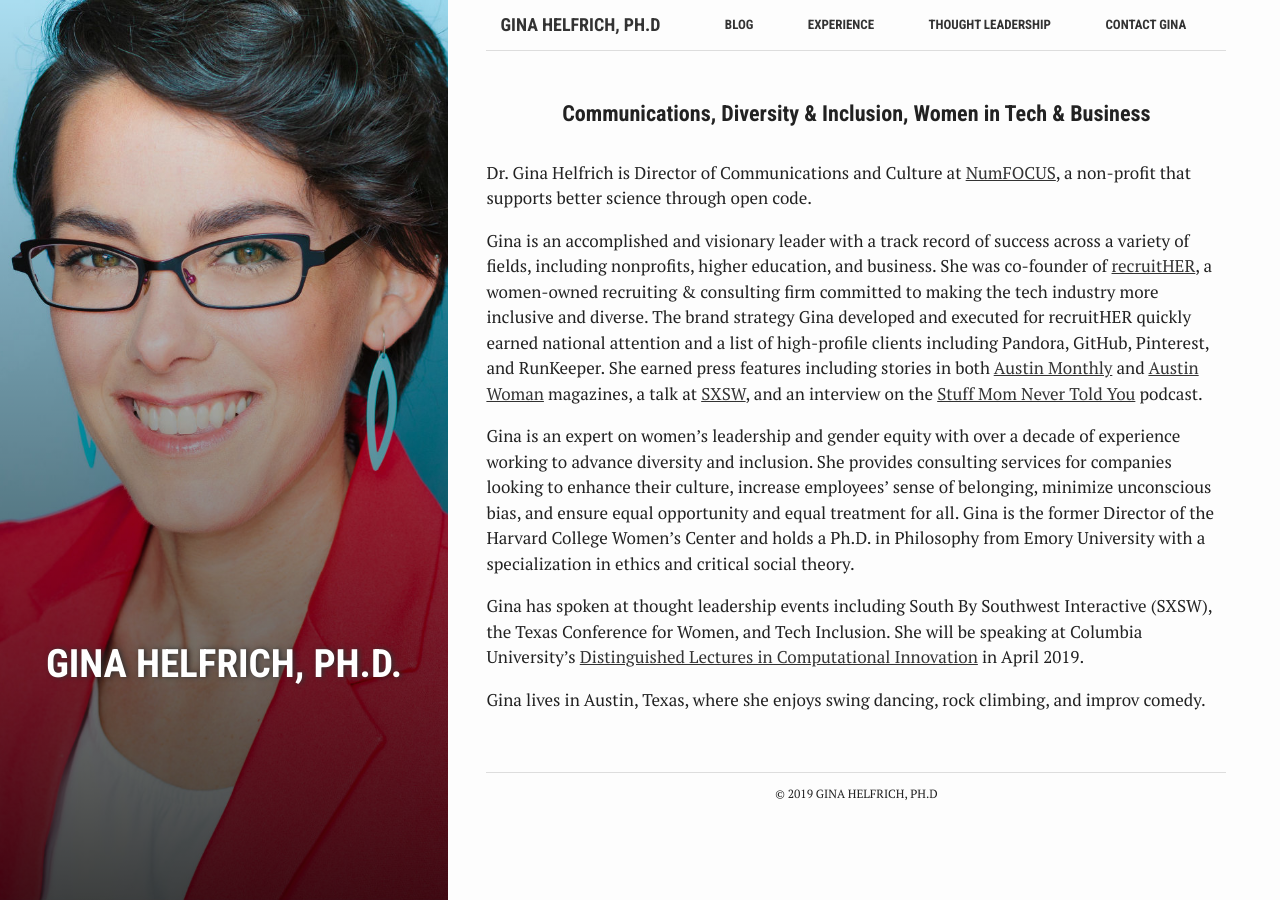
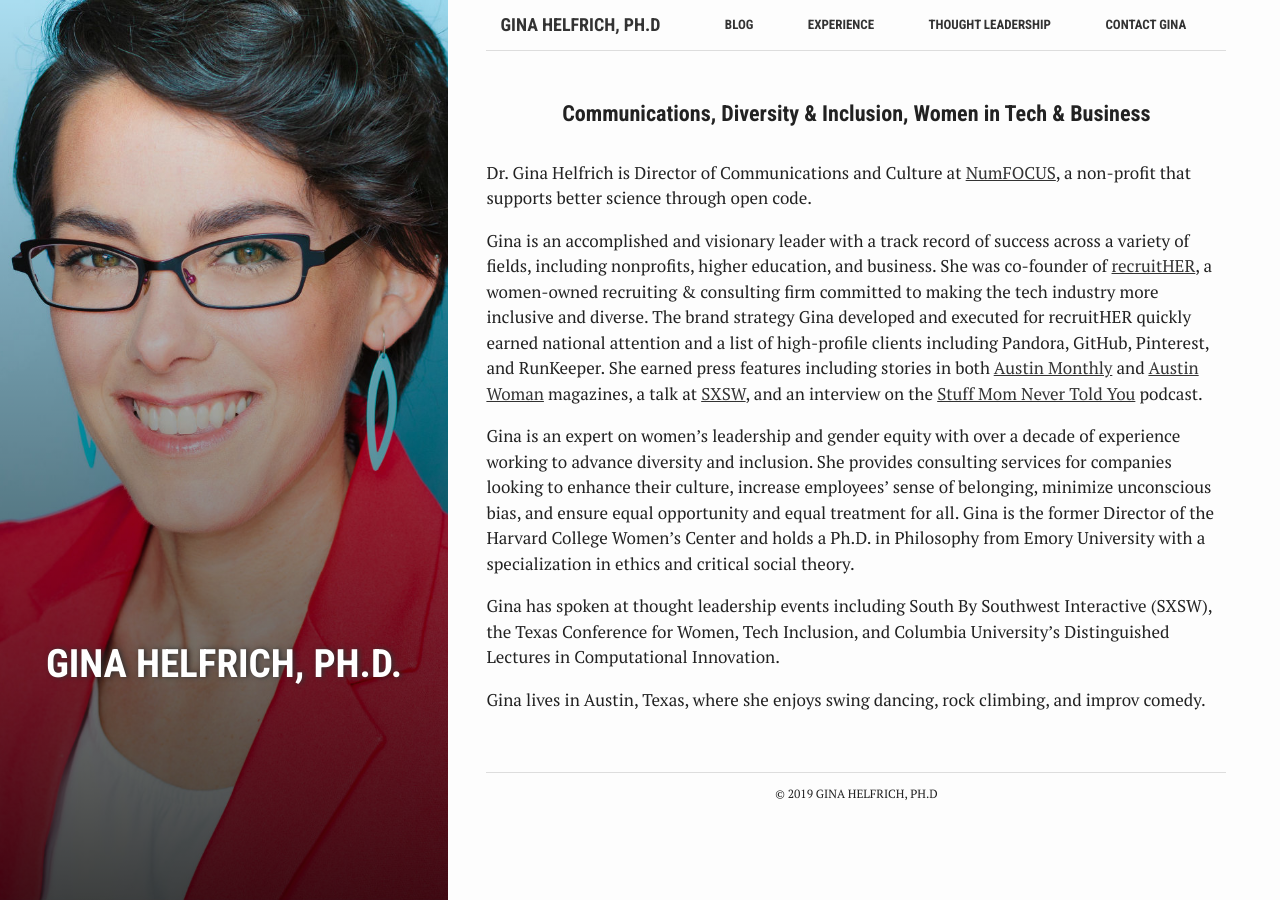
Before and after one commit to Dr-G/Dr-G.github.io, a Jekyll site: the page built from index.md, in a window 1280 px wide. Built offline with Jekyll 4.4.1, drawn with Linux system fonts in a browser that asks for light colours.

Commit message:
Update index.md
update speaking engagements

```diff
--- a/index.md
+++ b/index.md
@@ -16,6 +16,6 @@ Gina is an accomplished and visionary leader with a track record of success acro
 
 Gina is an expert on women's leadership and gender equity with over a decade of experience working to advance diversity and inclusion. She provides consulting services for companies looking to enhance their culture, increase employees' sense of belonging, minimize unconscious bias, and ensure equal opportunity and equal treatment for all. Gina is the former Director of the Harvard College Women's Center and holds a Ph.D. in Philosophy from Emory University with a specialization in ethics and critical social theory.
 
-Gina has spoken at thought leadership events including South By Southwest Interactive (SXSW), the Texas Conference for Women, and Tech Inclusion. She will be speaking at Columbia University's [Distinguished Lectures in Computational Innovation](https://events.columbia.edu/cal/event/showEventMore.rdo) in April 2019.
+Gina has spoken at thought leadership events including South By Southwest Interactive (SXSW), the Texas Conference for Women, Tech Inclusion, and Columbia University's Distinguished Lectures in Computational Innovation.
 
 Gina lives in Austin, Texas, where she enjoys swing dancing, rock climbing, and improv comedy.
```
